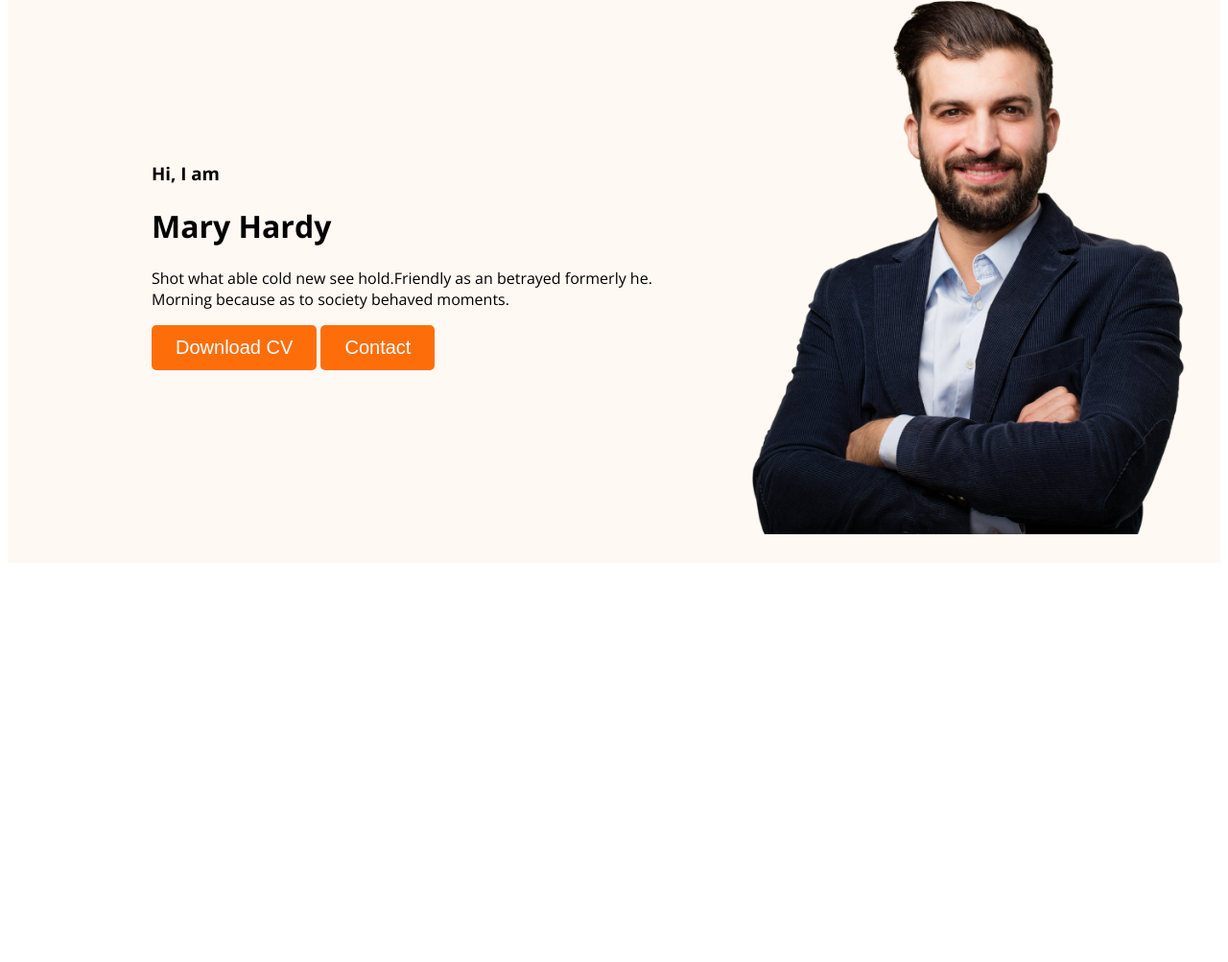
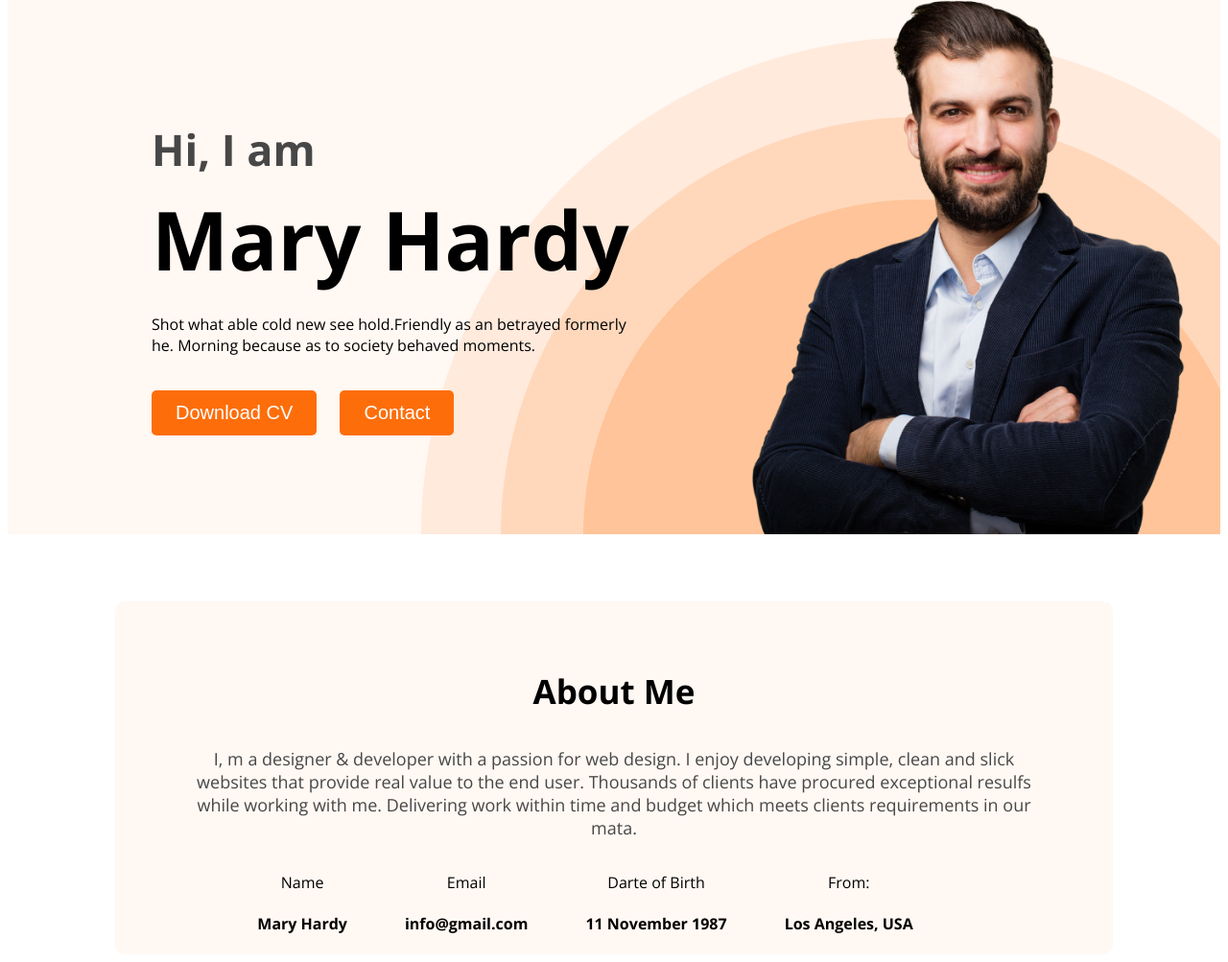
Before and after one commit to 123naim/web-developer-projects, a plain HTML site: page index.html in a window 1280 px wide. Shown: the part 211-1214 px from the top of the page at 96% size. Before the commit the page ends 806 px from the top, so only its background shows below. Drawn offline with nearby package versions, Linux system fonts and the light colour scheme.

Commit message:
about section complete

```diff
--- a/index.html
+++ b/index.html
@@ -24,9 +24,9 @@
                 <div class="banner-content">
                     <h3 class="banner-greeting">Hi, I  am</h3>
                     <h1 class="banner-title">Mary Hardy</h1>
-                    <p>Shot what able cold new see hold.Friendly as an betrayed formerly he. Morning because as to society behaved moments.</p>
-                    <button class="btn-primary">Download CV</button>
-                    <button class="btn-primary">Contact</button>
+                    <p class="banner-description">Shot what able cold new see hold.Friendly as an betrayed formerly he. Morning because as to society behaved moments.</p>
+                    <button class="btn-primary banner-btn">Download CV</button>
+                    <button class="btn-primary banner-btn">Contact</button>
                 </div>
                 <img class="profile-pic" src="images/hardy.png" alt="">
              </div>
@@ -35,7 +35,28 @@
 
     <!-- this is mian section start here -->
     <main>
-
+        <div class="about-section">
+            <h3 class="about-tile">About Me</h3>
+            <p class="about-description">I, m a designer & developer with a passion for web design. I enjoy developing simple, clean and slick websites that provide real value to the end user. Thousands of clients have procured exceptional resulfs while working with me. Delivering work within time and budget which meets clients requirements in our mata.</p>
+            <div class="about-footer">
+                <div>
+                    <p>Name</p>
+                    <h4>Mary Hardy</h4>
+                </div>
+                <div>
+                    <p>Email</p>
+                    <h4>info@gmail.com</h4>
+                </div>
+                <div>
+                    <p>Darte of Birth</p>
+                    <h4>11 November 1987</h4>
+                </div>
+                <div>
+                    <p>From:</p>
+                    <h4>Los Angeles, USA</h4>
+                </div>
+            </div>
+        </div>
     </main>
 
 
--- a/styles/style.css
+++ b/styles/style.css
@@ -47,14 +47,80 @@ nav a {
 }
 
 /* header related style */
-.header{
+.header {
     background-color: #FFF8F3;
+    background-image: url('../images/header_bg.png');
+    background-repeat: no-repeat;
+    background-position: bottom right;
 }
-.banner{
-    padding: 30px 30px 30px 150px;
+
+.banner {
+    padding: 30px 30px 0px 150px;
+    margin-bottom: 70px;
     display: flex;
     align-items: center;
+    justify-content: space-between;
 }
-.banner .profile-pic{
+
+.banner-content {
+    max-width: 500px;
+}
+
+.banner .profile-pic {
     width: 500px;
 }
+
+.banner-greeting {
+    font-size: 45px;
+    color: #474747;
+    margin-bottom: 0;
+}
+
+.banner-title {
+    font-size: 85px;
+    font-weight: 700;
+    margin-top: 5px;
+    margin-bottom: 20px;
+}
+
+.banner-description {
+    margin-top: 0px;
+}
+
+.banner-btn {
+    margin-top: 20px;
+    margin-right: 20px;
+}
+
+/* main section style here */
+
+/* about section style here */
+.about-section {
+    width: 1040px;
+    /* height: 550px; */
+    background-color: #FFF8F3;
+    margin: auto;
+    text-align: center;
+    border-radius: 10px;
+}
+
+.about-tile {
+    padding-top: 70px;
+    font-size: 35px;
+    font-weight: 700;
+}
+
+.about-description {
+    font-size: 18px;
+    font-weight: 400;
+    color: #474747;
+    padding: 0px 70px;
+}
+.about-footer{
+    display: flex;
+    justify-content: center;
+}
+.about-footer>div{
+    margin-right: 60px;
+
+}
```
